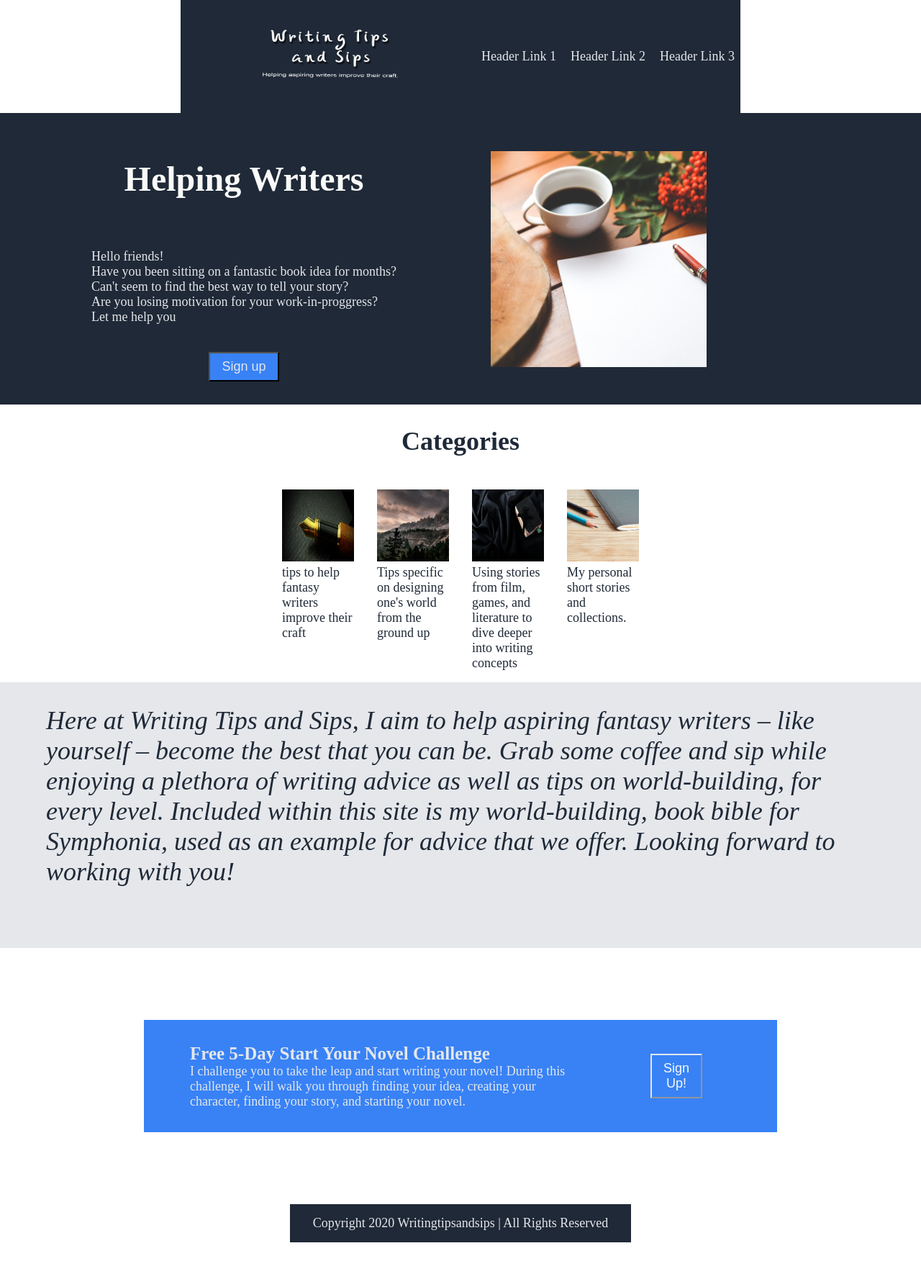
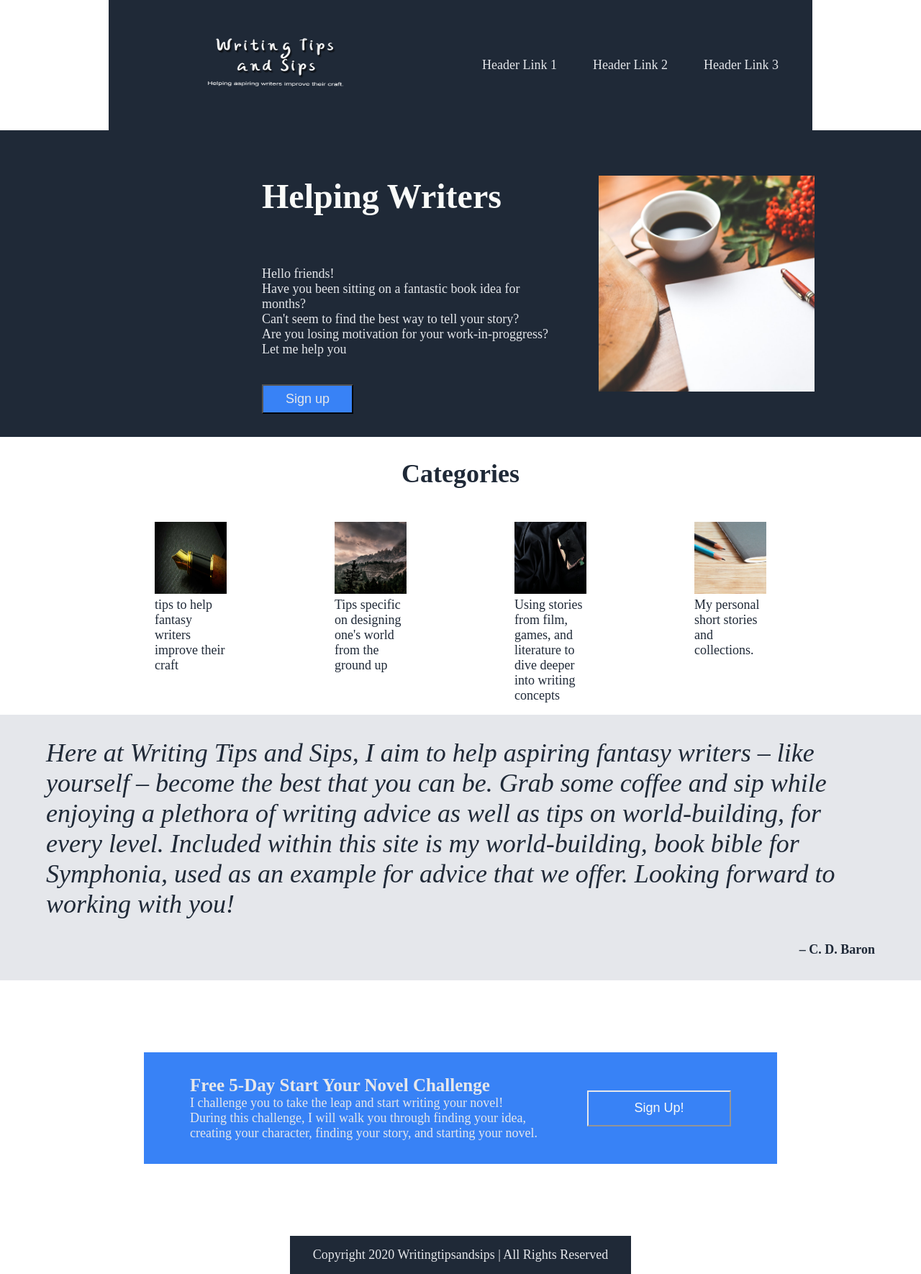
Before and after one commit to Kawasakininja17/Landing-Page-Project, a plain HTML site: page index.html in a window 1280 px wide. Shown: the part 1-1771 px from the top of the page at 72% size. Before the commit the page ends 1727 px from the top, so only its background shows below. Drawn offline with Linux system fonts and the light colour scheme.

Commit message:
fix a couple divs to stylize correctly.

```diff
--- a/style.css
+++ b/style.css
@@ -1,5 +1,5 @@
 body {
-    margin: 0px;
+    margin: 0%;
     display: flex;
     flex-direction: column;
     align-items: center;
@@ -9,23 +9,22 @@ body {
 .Header {
     flex: 1;
   background-color: #1F2937;
-  padding: 4px 8px;
-  gap: 10px;
+  padding: 16px 32px;
+  gap: 32px;
   display: flex;
   align-items: center;
-  justify-content: space-around;
+  justify-content: space-between;
 }
 
 a {
     text-decoration: none;
     font-size: 18px;
     color: #E5E7EB;
+    margin: 15px;
 }
 
 ul {
    list-style: none;
-   margin: 0;
-   padding: 0;
    display: flex;
    align-items: flex-end;
    gap: 20px;
@@ -45,6 +44,7 @@ button {
     color: #F9FAF8;
     padding: 8px 16px;
     font-size: 18px;
+
 }
 
 h1 {
@@ -57,9 +57,10 @@ h1 {
     color: #E5E7EB;
     font-size: 18px;
     padding: 16px 32px;
+    margin-left: 300px;
     display: flex;
     flex-direction: column;
-    align-items: center;
+    align-items: flex-start;
     justify-content: center;
 }
 
@@ -74,7 +75,7 @@ h1 {
     display: flex;
     flex-direction: column;
     align-items: center;
-    justify-content: center;
+    justify-content: space-around;
 }
 
 h2 {
@@ -83,10 +84,10 @@ h2 {
 }
 
 .Container {
+    flex: 1;
     padding: 16px 32px;
     display: flex;
-    justify-content: center;
-    gap: 32px;
+    gap: 150px;
 }
 
 .info {
@@ -108,13 +109,13 @@ h2 {
     font-style: italic;
     font-weight: lighter;
     color: #1f2937;
-    margin: auto;
     padding: 16px 32px;
 }
 
 .author {
     font-size: 18px;
     font-weight: bolder;
+    color: #1f2937;
     padding: 16px 32px;
     align-self: flex-end;
 }
@@ -148,17 +149,17 @@ h2 {
 .inverted {
     flex: 1;
     border-color: #E5E7EB;
-    margin-top: 15px;
-    margin-bottom: 15px;
-    margin-left: 40px;
-    margin-right: 40px;
+    width: 200px;
+    height: 50px;
 }
 
 .Footer {
     flex: 1;
-    margin: 0px;
     padding: 16px 32px;
     background-color: #1F2937;
+    display: flex;
+    align-items: center;
+    justify-content: center;
 
 }
 
```
